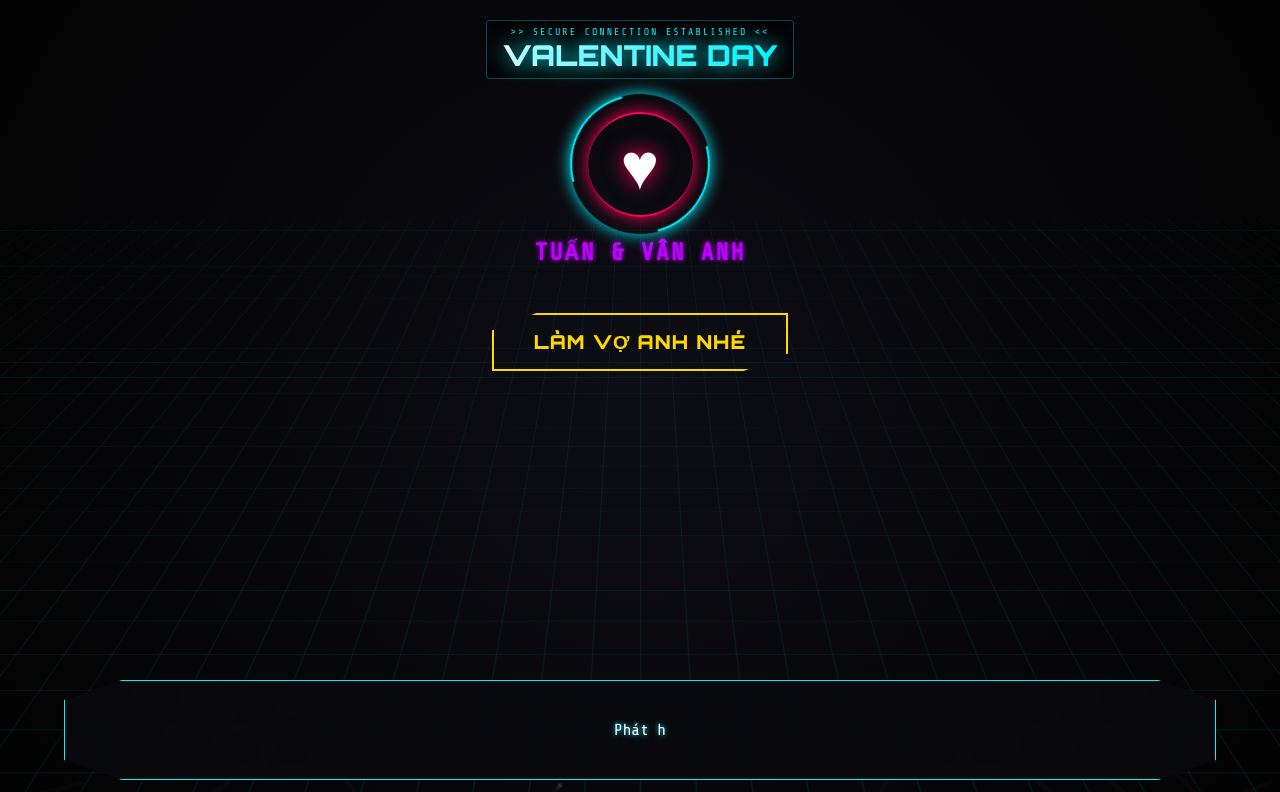
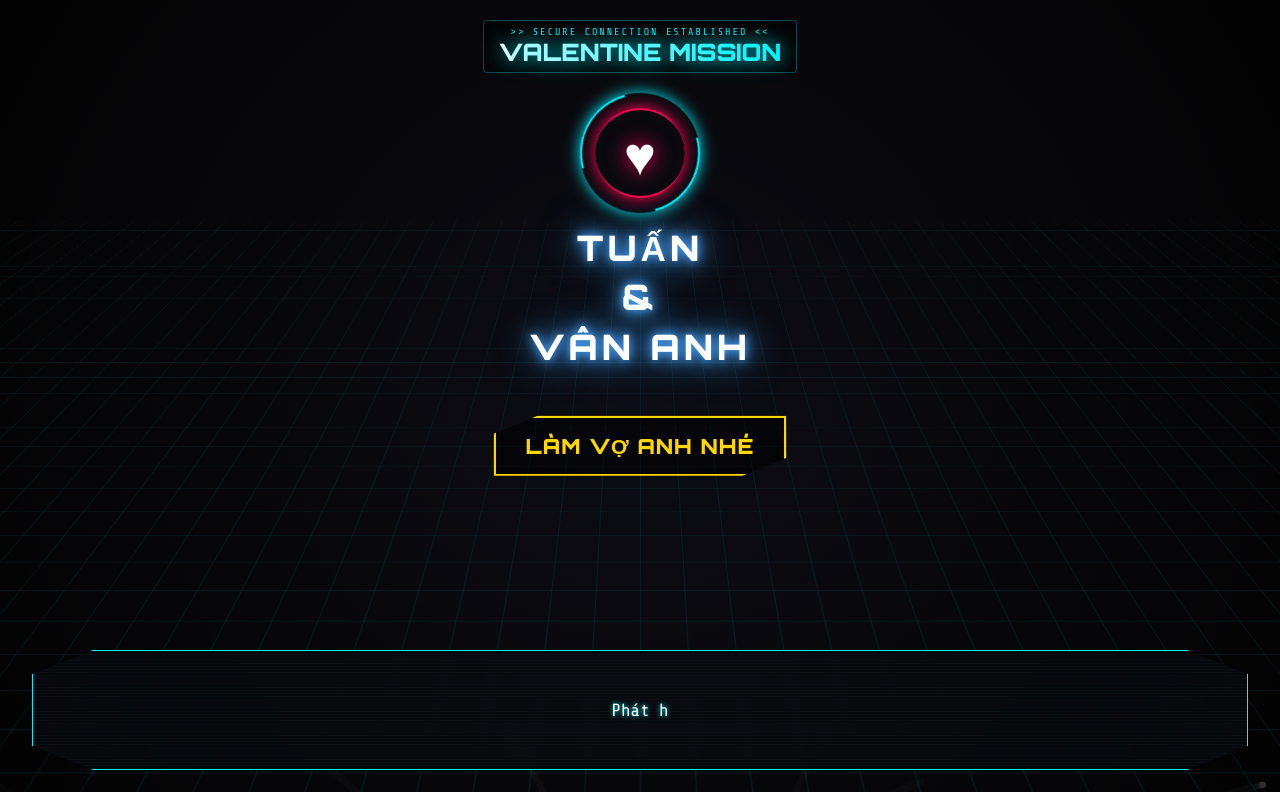
Before and after one commit to scoingr/MyProposal, a plain HTML site: page index.html in a window 1280 px wide. Shown: the top 792 px of the page. Drawn offline with nearby package versions, Linux system fonts and the light colour scheme.

Commit message:
Update index.html

```diff
--- a/index.html
+++ b/index.html
@@ -25,7 +25,7 @@
             position: relative;
         }
 
-        /* --- BACKGROUND LAYERS --- */
+        /* --- 1. HIỆU ỨNG NỀN (CYBER GRID) --- */
         .cyber-grid-container {
             position: absolute; top: 0; left: 0; width: 100%; height: 100%;
             perspective: 1000px; z-index: 0; opacity: 0.4; pointer-events: none;
@@ -41,7 +41,7 @@
 
         canvas { position: absolute; top: 0; left: 0; z-index: 1; mix-blend-mode: screen; pointer-events: none;}
 
-        /* --- UI CONTAINER --- */
+        /* --- 2. GIAO DIỆN CHÍNH --- */
         .ui-container {
             position: relative; z-index: 10;
             width: 100%; height: 100%;
@@ -51,80 +51,90 @@
             padding-top: 20px;
         }
 
-        /* 1. HEADER */
+        /* HEADER DATA */
         .header-data {
             text-align: center; margin-bottom: 10px;
             border: 1px solid rgba(0, 242, 255, 0.3);
             padding: 5px 15px; background: rgba(0,0,0,0.6);
-            backdrop-filter: blur(4px);
-            border-radius: 4px;
+            backdrop-filter: blur(4px); border-radius: 4px;
         }
         .system-status { font-family: 'Share Tech Mono', monospace; font-size: 10px; color: var(--neon-blue); letter-spacing: 2px; }
         .main-title {
-             font-size: 1.8rem; font-weight: 900; text-transform: uppercase;
+             font-size: 1.5rem; font-weight: 900; text-transform: uppercase;
              background: linear-gradient(to right, #fff, var(--neon-blue));
              -webkit-background-clip: text; -webkit-text-fill-color: transparent;
              text-shadow: 0 0 20px var(--neon-blue);
         }
 
-        /* 2. REACTOR HEART */
+        /* REACTOR HEART (TRÁI TIM LÒ PHẢN ỨNG) */
         .reactor-container {
-            position: relative; width: 140px; height: 140px;
+            position: relative; width: 120px; height: 120px;
             display: flex; justify-content: center; align-items: center;
-            margin: 5px 0;
+            margin: 10px 0;
         }
         .plasma-ring {
             position: absolute; width: 100%; height: 100%;
             border-radius: 50%; border: 2px solid transparent;
-            border-top: 2px solid var(--neon-blue);
-            border-bottom: 2px solid var(--neon-blue);
-            animation: spinRight 6s linear infinite;
-            box-shadow: 0 0 15px var(--neon-blue);
+            border-top: 2px solid var(--neon-blue); border-bottom: 2px solid var(--neon-blue);
+            animation: spinRight 6s linear infinite; box-shadow: 0 0 15px var(--neon-blue);
         }
         .plasma-ring.inner {
-            width: 75%; height: 75%;
-            border: none;
-            border-left: 2px solid var(--neon-pink);
-            border-right: 2px solid var(--neon-pink);
-            animation: spinLeft 4s linear infinite;
-            box-shadow: 0 0 15px var(--neon-pink);
+            width: 75%; height: 75%; border: none;
+            border-left: 2px solid var(--neon-pink); border-right: 2px solid var(--neon-pink);
+            animation: spinLeft 4s linear infinite; box-shadow: 0 0 15px var(--neon-pink);
         }
         .core-heart {
-            font-size: 60px; color: #fff;
+            font-size: 50px; color: #fff;
             filter: drop-shadow(0 0 10px var(--neon-pink));
             animation: heartbeat 1.2s infinite;
         }
 
-        /* 3. NAMES */
-        .names-display { margin-bottom: 15px; text-align: center; }
-        .cyber-names {
-            font-family: 'Share Tech Mono', monospace;
-            font-size: 1.5rem; font-weight: 700; letter-spacing: 2px;
-            color: var(--neon-purple);
-            text-shadow: 0 0 5px var(--neon-purple);
+        /* --- 3. TÊN TUẤN & VÂN ANH (HIỆU ỨNG RGB LED MỚI) --- */
+
+        /* Định nghĩa màu chạy đuổi nhau */
+        @keyframes rgbGlowFlow {
+            0% { color: #fff; text-shadow: 0 0 10px #ff0000, 0 0 20px #ff0000, 0 0 40px #ff0000; } /* Đỏ */
+            25% { color: #fff; text-shadow: 0 0 10px #fffc00, 0 0 20px #fffc00, 0 0 40px #fffc00; } /* Vàng */
+            50% { color: #fff; text-shadow: 0 0 10px #00ff15, 0 0 20px #00ff15, 0 0 40px #00ff15; } /* Lục */
+            75% { color: #fff; text-shadow: 0 0 10px #00f7ff, 0 0 20px #00f7ff, 0 0 40px #00f7ff; } /* Lam */
+            100% { color: #fff; text-shadow: 0 0 10px #d400ff, 0 0 20px #d400ff, 0 0 40px #d400ff; } /* Tím */
         }
 
-        /* === 4. PROPOSAL BUTTON (HOTSPOT) === */
+        .names-display {
+            margin-bottom: 15px;
+            text-align: center;
+            width: 100%;
+        }
+
+        .cyber-names {
+            font-family: 'Orbitron', sans-serif; /* Font công nghệ đậm */
+            font-weight: 900; /* Độ dày tối đa */
+            font-size: 2.2rem; /* Kích thước lớn */
+            letter-spacing: 4px;
+            text-transform: uppercase;
+            line-height: 1.4;
+
+            /* Hiệu ứng Animation */
+            animation: rgbGlowFlow 6s linear infinite alternate;
+        }
+
+        /* --- 4. NÚT CẦU HÔN --- */
         .proposal-area {
-            margin-top: 10px;
-            margin-bottom: auto; /* Đẩy xuống giữa */
+            margin-top: 10px; margin-bottom: auto; /* Đẩy xuống giữa */
             display: flex; justify-content: center; align-items: center;
-            width: 100%;
-            height: 100px; /* Khu vực chứa nút */
+            width: 100%; height: 100px;
         }
 
         .btn-proposal {
             position: relative;
-            background: transparent;
+            background: rgba(0,0,0,0.5);
             color: var(--gold);
             font-family: 'Orbitron', sans-serif;
-            font-size: 1.2rem; font-weight: 900;
-            padding: 15px 40px;
+            font-size: 1.3rem; font-weight: 900;
+            padding: 15px 30px;
             border: 2px solid var(--gold);
-            text-transform: uppercase;
-            letter-spacing: 1px;
-            cursor: pointer;
-            transition: all 0.4s;
+            text-transform: uppercase; letter-spacing: 1px;
+            cursor: pointer; transition: all 0.4s;
             box-shadow: 0 0 20px rgba(255, 215, 0, 0.2);
             clip-path: polygon(15% 0, 100% 0, 100% 70%, 85% 100%, 0 100%, 0 30%);
             animation: btnPulse 2s infinite;
@@ -132,42 +142,49 @@
         }
 
         .btn-proposal:active { transform: scale(0.95); }
-
         .btn-proposal.accepted {
             background: var(--gold); color: #000;
-            border-color: #fff;
-            box-shadow: 0 0 50px var(--gold);
-            animation: none;
-            pointer-events: none; /* Không cho bấm lại */
+            border-color: #fff; box-shadow: 0 0 50px var(--gold);
+            animation: none; pointer-events: none;
         }
 
-        /* 5. HOLO CHAT */
+        /* --- 5. KHUNG CHAT HOLOGRAM --- */
         .holo-deck {
-            position: absolute; bottom: 20px; width: 90%;
+            position: absolute; bottom: 30px; width: 95%;
             display: flex; flex-direction: column; align-items: center;
         }
         .holo-chat-box {
-            position: relative; width: 100%; min-height: 100px;
-            background: rgba(10, 10, 15, 0.8);
+            position: relative; width: 100%; min-height: 120px;
+            background: rgba(10, 10, 15, 0.85);
             border: 1px solid var(--neon-blue);
-            box-shadow: 0 0 15px rgba(0, 242, 255, 0.1);
-            backdrop-filter: blur(5px); padding: 15px;
+            box-shadow: 0 0 15px rgba(0, 242, 255, 0.15);
+            backdrop-filter: blur(5px); padding: 20px;
             display: flex; align-items: center; justify-content: center;
             clip-path: polygon(5% 0, 95% 0, 100% 20%, 100% 80%, 95% 100%, 5% 100%, 0% 80%, 0% 20%);
         }
+        .holo-chat-box::before {
+            content: ''; position: absolute; top: 0; left: 0; width: 100%; height: 100%;
+            background: repeating-linear-gradient(0deg, rgba(0, 242, 255, 0.05) 0px, transparent 1px, transparent 3px);
+            pointer-events: none;
+        }
         .typing-text {
-            font-family: 'Share Tech Mono', monospace; font-size: 1rem;
-            color: #fff; text-align: center; line-height: 1.4;
+            font-family: 'Share Tech Mono', monospace; font-size: 1.1rem;
+            color: #fff; text-align: center; line-height: 1.5;
             text-shadow: 0 0 5px var(--neon-blue);
         }
 
-        /* --- ANIMATIONS --- */
+        /* ANIMATIONS KEYFRAMES */
         @keyframes gridMove { from { background-position: 0 0; } to { background-position: 0 40px; } }
         @keyframes spinRight { 100% { transform: rotate(360deg); } }
         @keyframes spinLeft { 100% { transform: rotate(-360deg); } }
         @keyframes heartbeat { 0%, 100% { transform: scale(1); } 50% { transform: scale(1.15); } }
         @keyframes btnPulse { 0% { box-shadow: 0 0 10px rgba(255, 215, 0, 0.3); } 50% { box-shadow: 0 0 30px rgba(255, 215, 0, 0.8); } 100% { box-shadow: 0 0 10px rgba(255, 215, 0, 0.3); } }
 
+        /* Media Query cho màn hình nhỏ */
+        @media (max-width: 380px) {
+            .cyber-names { font-size: 1.8rem; }
+            .btn-proposal { font-size: 1rem; padding: 12px 20px; }
+        }
     </style>
 </head>
 <body>
@@ -181,7 +198,7 @@
     <div class="ui-container">
         <div class="header-data">
             <div class="system-status">>> SECURE CONNECTION ESTABLISHED <<</div>
-            <div class="main-title">VALENTINE DAY</div>
+            <div class="main-title">VALENTINE MISSION</div>
         </div>
 
         <div class="reactor-container">
@@ -191,7 +208,7 @@
         </div>
 
         <div class="names-display">
-            <div class="cyber-names">TUẤN & VÂN ANH</div>
+            <div class="cyber-names">TUẤN<br>&<br>VÂN ANH</div>
         </div>
 
         <div class="proposal-area">
@@ -208,16 +225,17 @@
     </div>
 
     <script>
-        // --- CẤU HÌNH ---
+        // --- CẤU HÌNH LỜI THOẠI ---
         const messages = [
             "Đang tải dữ liệu tình yêu...",
-            "Phát hiện đối tượng: Vân Anh xinh đẹp.",
-            "Anh có một câu hỏi quan trọng...",
-            "Em hãy ấn vào nút bên trên đi!",
+            "Phát hiện mục tiêu: Vân Anh xinh đẹp.",
+            "Anh có một nhiệm vụ quan trọng...",
+            "Đó là chăm sóc em cả đời này.",
+            "Hãy ấn vào nút bên trên đi!",
             "Chờ đợi phản hồi..."
         ];
 
-        // --- LOGIC ---
+        // --- LOGIC HỆ THỐNG ---
         let step = 0;
         let charIndex = 0;
         let isTyping = true;
@@ -227,9 +245,9 @@
         const audio = document.getElementById('bgMusic');
         let fireworksEnabled = false;
 
-        // Chạy chữ tự động ban đầu
+        // Chạy chữ tự động
         function typeWriter() {
-            if (accepted) return; // Nếu đã đồng ý thì dừng chạy chữ cũ
+            if (accepted) return;
 
             const currentMsg = messages[step];
             if (isTyping) {
@@ -239,7 +257,7 @@
                     setTimeout(typeWriter, 50);
                 } else {
                     isTyping = false;
-                    setTimeout(typeWriter, 2000); // Đọc xong dừng 2s
+                    setTimeout(typeWriter, 2000);
                 }
             } else {
                 if (charIndex > 0) {
@@ -255,21 +273,21 @@
         }
         typeWriter();
 
-        // Xử lý khi ấn nút
+        // Xử lý sự kiện bấm nút
         function handleProposal() {
             accepted = true;
 
-            // 1. Phát nhạc (Cần tương tác user để browser cho phép)
+            // 1. Phát nhạc
             audio.play().catch(e => console.log("Lỗi phát nhạc: " + e));
 
-            // 2. Đổi giao diện nút
+            // 2. Đổi nút bấm
             btn.classList.add('accepted');
             btn.innerHTML = "MISSION SUCCESS! ❤️";
 
-            // 3. Đổi lời thoại chốt hạ
-            typeEl.innerHTML = "CẢM ƠN EM ĐÃ ĐỒNG Ý!<br>YÊU EM 3000!<br>Hẹn em một đám cưới thế kỷ!";
+            // 3. Đổi lời thoại
+            typeEl.innerHTML = "CẢM ƠN EM ĐÃ ĐỒNG Ý!<br>YÊU EM 3000!<br>Chào mừng phu nhân tương lai!";
 
-            // 4. Kích hoạt pháo hoa điên cuồng
+            // 4. Kích hoạt pháo hoa
             fireworksEnabled = true;
             launchFireworks();
         }
@@ -291,7 +309,7 @@
             }
             draw() {
                 ctx.globalAlpha = this.alpha; ctx.beginPath();
-                ctx.arc(this.x, this.y, 2, 0, Math.PI * 2);
+                ctx.arc(this.x, this.y, 3, 0, Math.PI * 2);
                 ctx.fillStyle = this.color; ctx.fill();
             }
             update() {
@@ -302,21 +320,23 @@
 
         function launchFireworks() {
             if (!fireworksEnabled) return;
-            // Bắn liên tục
+            // Bắn liên tục nhiều màu sắc
             setInterval(() => {
                 const x = Math.random() * w; const y = Math.random() * h / 2;
-                const color = `hsl(${Math.random() * 360}, 50%, 50%)`;
-                for (let i = 0; i < 30; i++) particles.push(new Particle(x, y, color));
-            }, 200);
+                const colors = ['#ff0055', '#ffdd00', '#00ff00', '#00f2ff', '#bd00ff'];
+                const color = colors[Math.floor(Math.random() * colors.length)];
+                for (let i = 0; i < 40; i++) particles.push(new Particle(x, y, color));
+            }, 300);
         }
 
         function animate() {
             requestAnimationFrame(animate);
             ctx.fillStyle = 'rgba(0, 0, 0, 0.1)'; ctx.fillRect(0, 0, w, h);
 
-            // Hiệu ứng nền nhẹ khi chưa bấm
-            if(!accepted && Math.random() < 0.05) {
-                particles.push(new Particle(Math.random()*w, h, '#222'));
+            if(!accepted && Math.random() < 0.03) {
+                // Pháo hoa nền nhẹ khi chưa bấm
+                const x = Math.random() * w;
+                particles.push(new Particle(x, h, '#333'));
             }
 
             particles.forEach((p, i) => {
```
